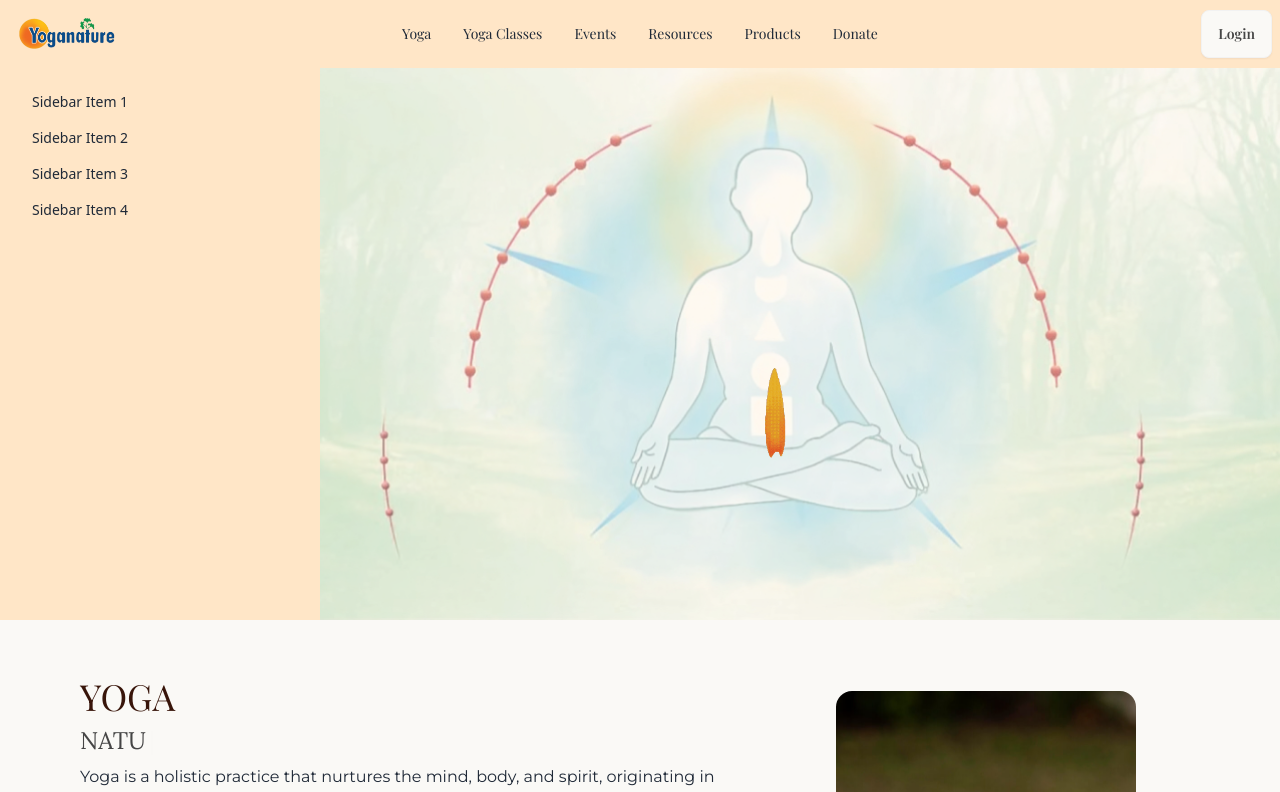
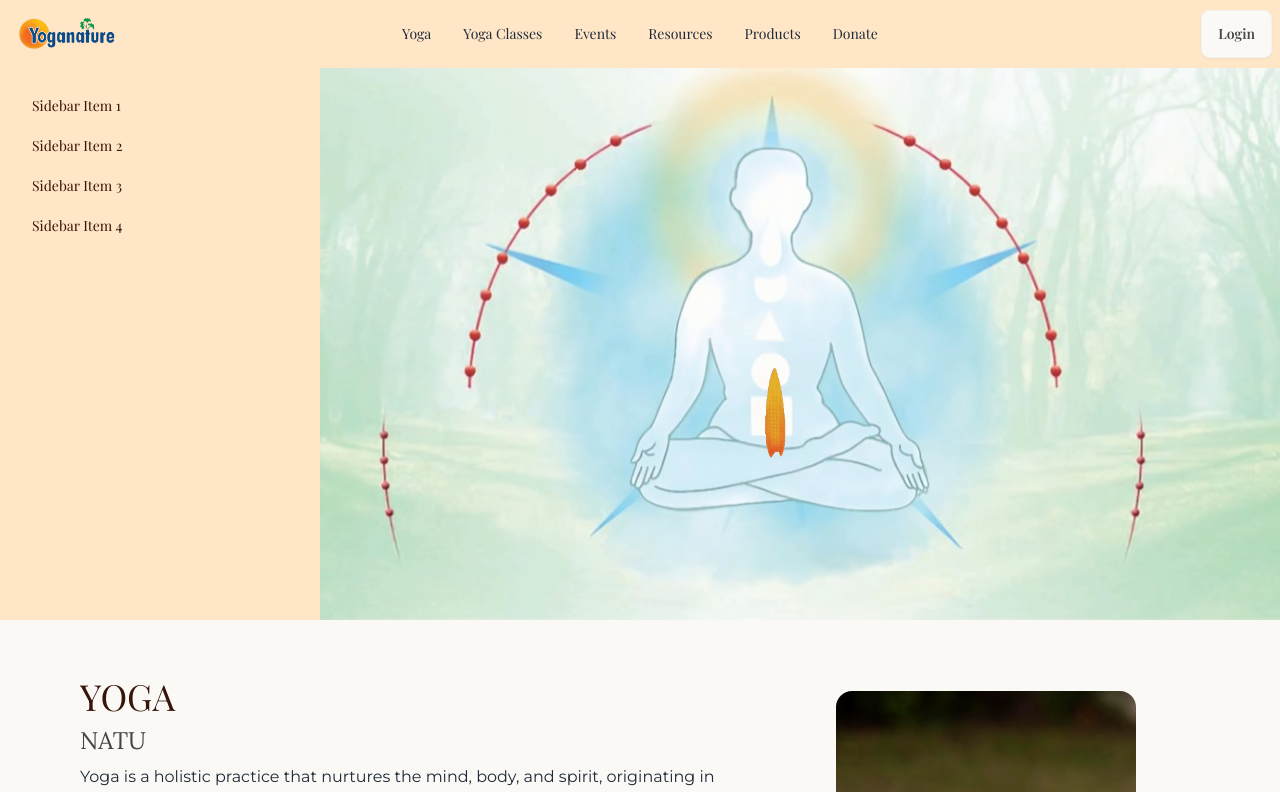
Before and after one commit to Pralendra1/yoga-nature, a React (Vite) app in the folder frontend/: page / in a window 1280 px wide. Shown: the top 792 px of the page. Built offline with nearby package versions, Linux system fonts and the light colour scheme; a web font is replaced by a local one.

Commit message:
bug : drawer not closing in small devices

```diff
--- a/frontend/src/components/Homepage/Main.jsx
+++ b/frontend/src/components/Homepage/Main.jsx
@@ -1,14 +1,30 @@
-import React from "react";
+import React, { useState } from "react";
 import mainImg from "../images/Mainimg.jpg";
 import gif from "../images/gif.gif";
 import { Link } from "react-router-dom";
 import { FiMenu } from "react-icons/fi";
 
 const Main = () => {
+  const [drawerOpen, setDrawerOpen] = useState(false);
+
+  const toggleDrawer = () => {
+    setDrawerOpen(!drawerOpen);
+  };
+
   return (
-    <div className="relative w-full h-auto flex flex-col lg:flex-row">
-      <div className="drawer lg:drawer-open w-full lg:w-1/5 h-auto">
-        <input id="my-drawer-2" type="checkbox" className="drawer-toggle" />
+    <div className="relative w-full h-auto flex flex-col lg:flex-row bg-offwhite">
+      <div
+        className={`drawer lg:drawer-open w-full lg:w-1/5 h-auto ${
+          drawerOpen ? "open" : ""
+        }`}
+      >
+        <input
+          id="my-drawer-2"
+          type="checkbox"
+          className="drawer-toggle"
+          checked={drawerOpen}
+          onChange={toggleDrawer}
+        />
         <div className="drawer-content flex flex-col items-center justify-center">
           {/* Page content here */}
           <label
@@ -24,19 +40,39 @@ const Main = () => {
             aria-label="close sidebar"
             className="drawer-overlay"
           ></label>
-          <ul className="menu bg-heading min-h-full w-80 p-4 shadow-lg">
+          <ul className="menu bg-heading min-h-full w-80 p-4">
             {/* Sidebar content here */}
-            <li>
-              <Link to="/">Sidebar Item 1</Link>
+            <li className="mt-1">
+              <Link
+                to="/"
+                className="text-l hover:bg-accent text-mar font-playfair"
+              >
+                Sidebar Item 1
+              </Link>
             </li>
-            <li>
-              <Link to="/">Sidebar Item 2</Link>
+            <li className="mt-1">
+              <Link
+                to="/"
+                className="text-l hover:bg-accent text-mar font-playfair"
+              >
+                Sidebar Item 2
+              </Link>
             </li>
-            <li>
-              <Link to="/">Sidebar Item 3</Link>
+            <li className="mt-1">
+              <Link
+                to="/"
+                className="text-l hover:bg-accent text-mar font-playfair"
+              >
+                Sidebar Item 3
+              </Link>
             </li>
-            <li>
-              <Link to="/">Sidebar Item 4</Link>
+            <li className="mt-1">
+              <Link
+                to="/"
+                className="text-l hover:bg-accent text-mar font-playfair"
+              >
+                Sidebar Item 4
+              </Link>
             </li>
           </ul>
         </div>
@@ -47,7 +83,7 @@ const Main = () => {
           alt="Example"
           className="w-full h-auto object-contain"
         />
-        <div className="absolute inset-0 bg-accent opacity-40"></div>
+        <div className="absolute inset-0 "></div>
         <img
           src={gif}
           alt=""
```
